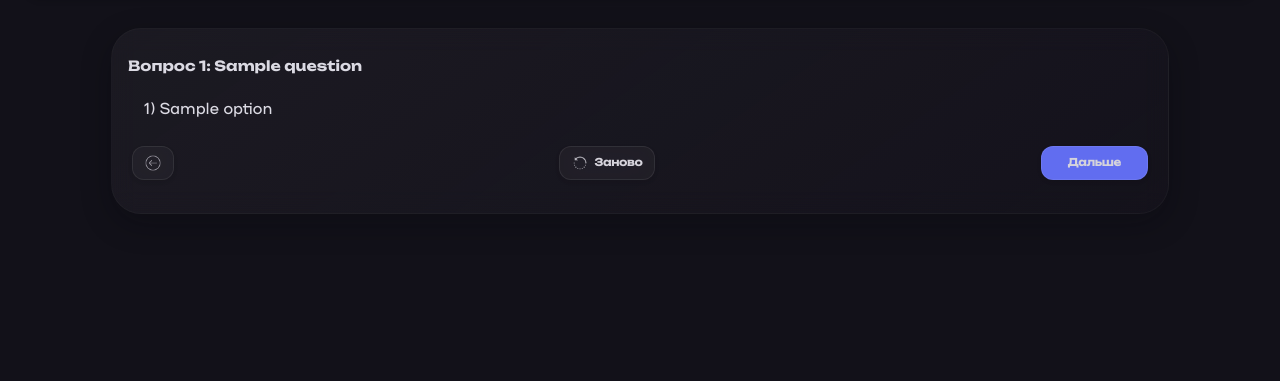
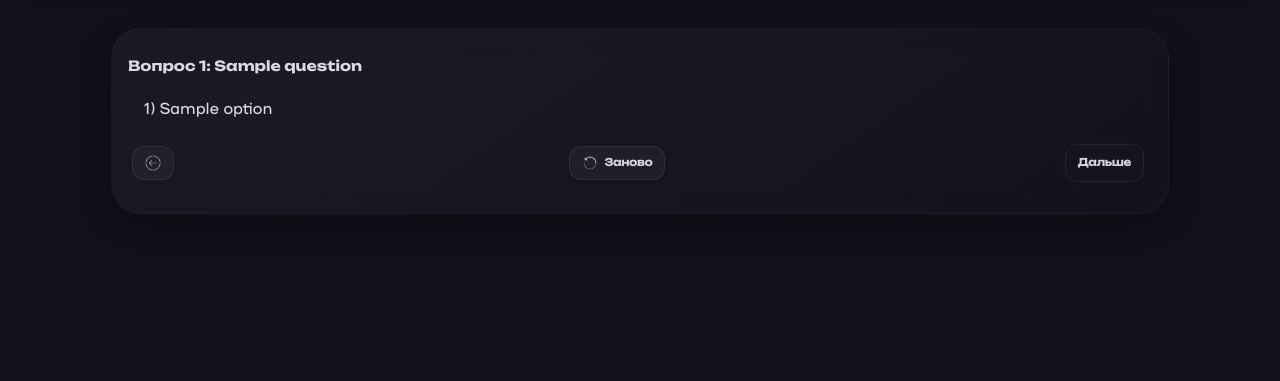
Before and after one commit to Berliner187/ai-askify-service, a Django app: template askify_service/templates/survey.html in a window 1280 px wide. Shown: the part 72-453 px from the top of the page. Run offline with Django 5.2, Linux system fonts and the light colour scheme; the template is opened without the code that fills it: most values are stand-ins (such as "Sample title", 1, 10 or a date in 2020).

Commit message:
3.2.8-05-10-2025: fix
- Исправлены кнопки в прохождении теста

```diff
--- a/askify_service/templates/survey.html
+++ b/askify_service/templates/survey.html
@@ -40,29 +40,22 @@
                         {% endfor %}
                         <div class="head-button">
 
-                            <div class="button-medium">
-                                <a href="{% url 'result' survey_id=survey.survey_id %}">
+                            <a class="button-medium" href="{% url 'result' survey_id=survey.survey_id %}">
                                 <div>
                                     <img src="{% static 'img/icon-back-m2.png' %}" alt="">
                                 </div>
                             </a>
-                            </div>
-                            <div class="button-medium">
-                                <a href="{% url 'survey' survey_id=survey.survey_id %}">
+                            <a class="button-medium" href="{% url 'survey' survey_id=survey.survey_id %}">
                                 <div>
                                     <img src="{% static 'img/icon-retry.png' %}" alt="">
                                     <p>Заново</p>
                                 </div>
                             </a>
-                            </div>
-
-                            <div class="button-medium button-accent">
-                                <button type="button" class="next-button">
+                            <button type="button" class="button-medium button-accent next-button">
                                 <div>
                                     <p>Дальше</p>
                                 </div>
                             </button>
-                            </div>
 
                         </div>
                     </div>
```
Lines whose indentation alone changed are shown as unchanged.
